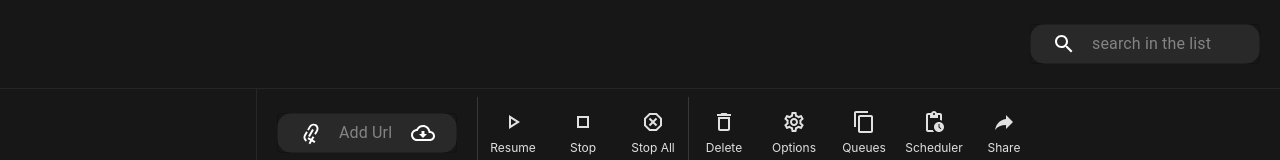
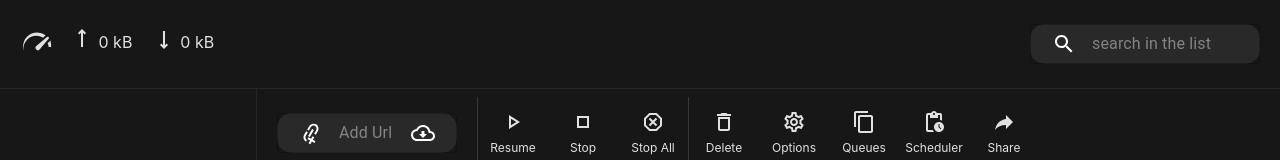
Before and after one commit to amiof/electron-project, a React (Vite) app in the folder react/: page / in a window 1280 px wide. Shown: the top 160 px of the page. Built offline with nearby package versions, Linux system fonts and the light colour scheme.

Commit message:
add show speed ui

```diff
--- /dev/null
+++ b/react/src/assets/SpeedIcon.tsx
@@ -0,0 +1,13 @@
+import {SvgIcon} from "@mui/material";
+import {SvgIconProps} from "@mui/material/SvgIcon/SvgIcon";
+
+const SpeedIcon = (props: SvgIconProps) => {
+    return (
+        <SvgIcon {...props} viewBox="0 0 30 30">
+            <path
+                d="M14.703 5.572a12 12 0 0 0-12 12 12 12 0 0 0 .69 3.965 10.747 10.747 0 0 1-.295-2.443 10.747 10.747 0 0 1 10.746-10.746 10.747 10.747 0 0 1 5.983 1.826l2.14-2.14a12 12 0 0 0-7.264-2.462zm9.148 3.604a1 1 0 0 0-.719.281l-9.193 7.781c-.423.358-1.416 1.412-.002 2.826 1.414 1.414 2.468.419 2.826-.004l7.783-9.19c.358-.423.392-1.022 0-1.414a1 1 0 0 0-.695-.281zm1.85 3.608l-2.022 2.022a10.747 10.747 0 0 1 .908 3.217h2.016a12 12 0 0 0 .102-1.428 12 12 0 0 0-1.002-4.79z"/>
+        </SvgIcon>
+    );
+};
+
+export default SpeedIcon;
--- a/react/src/components/header/Header.tsx
+++ b/react/src/components/header/Header.tsx
@@ -1,10 +1,21 @@
 import styles from "./style.module.scss"
 import {IconButton, InputAdornment, TextField} from "@mui/material";
 import {SearchOutlined} from "@mui/icons-material";
+import SpeedIcon from "@src/assets/SpeedIcon.tsx";
+import StraightOutlinedIcon from '@mui/icons-material/StraightOutlined';
 
 const Header = () => {
     return (
         <div className={styles.container}>
+
+            <div className={styles.speedTest}>
+                <SpeedIcon fontSize={"large"}/>
+                <div className={styles.textSpeed}>
+                    <span><StraightOutlinedIcon className={"mb-3"}/>  0 kB </span>
+                    <span><StraightOutlinedIcon className={"mb-2 rotate-180"}/>  0 kB </span>
+                </div>
+            </div>
+
             <TextField size={"small"} placeholder={"search in the list"}
                        sx={{
                            backgroundColor: "rgba(255, 255, 255, 0.08)",
@@ -42,7 +53,6 @@ const Header = () => {
                        }
 
             />
-
         </div>
     );
 };
--- a/react/src/components/header/style.module.scss
+++ b/react/src/components/header/style.module.scss
@@ -3,6 +3,18 @@
   height: 100%;
   display: flex;
   padding-inline: 20px;
-  justify-content: end;
+  justify-content: space-between;
   align-items: center;
 }
+
+.speedTest {
+  display: flex;
+  justify-content: center;
+  align-items: center;
+
+  .textSpeed {
+    span {
+      margin-inline-start: 15px;
+    }
+  }
+}
```
